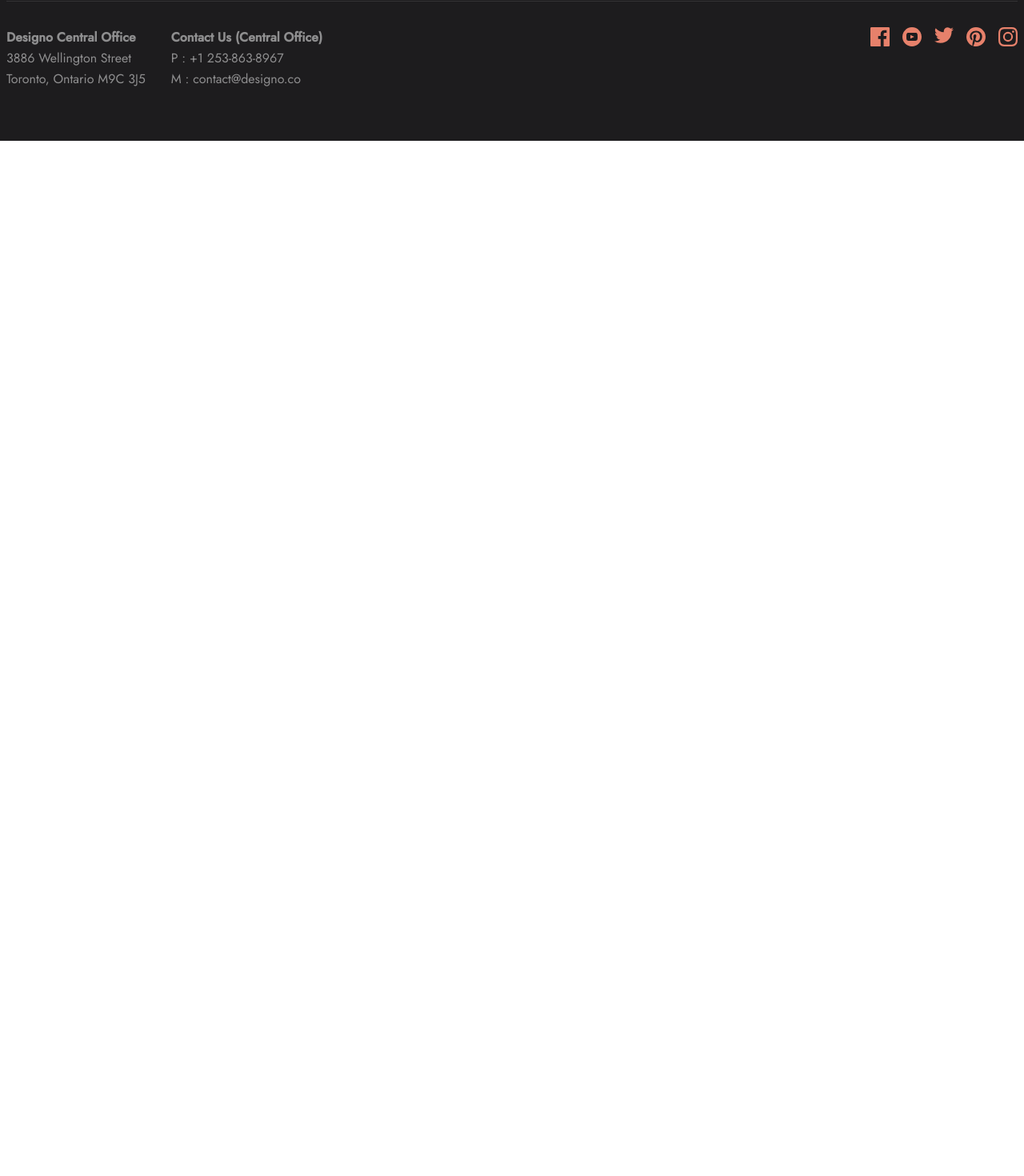
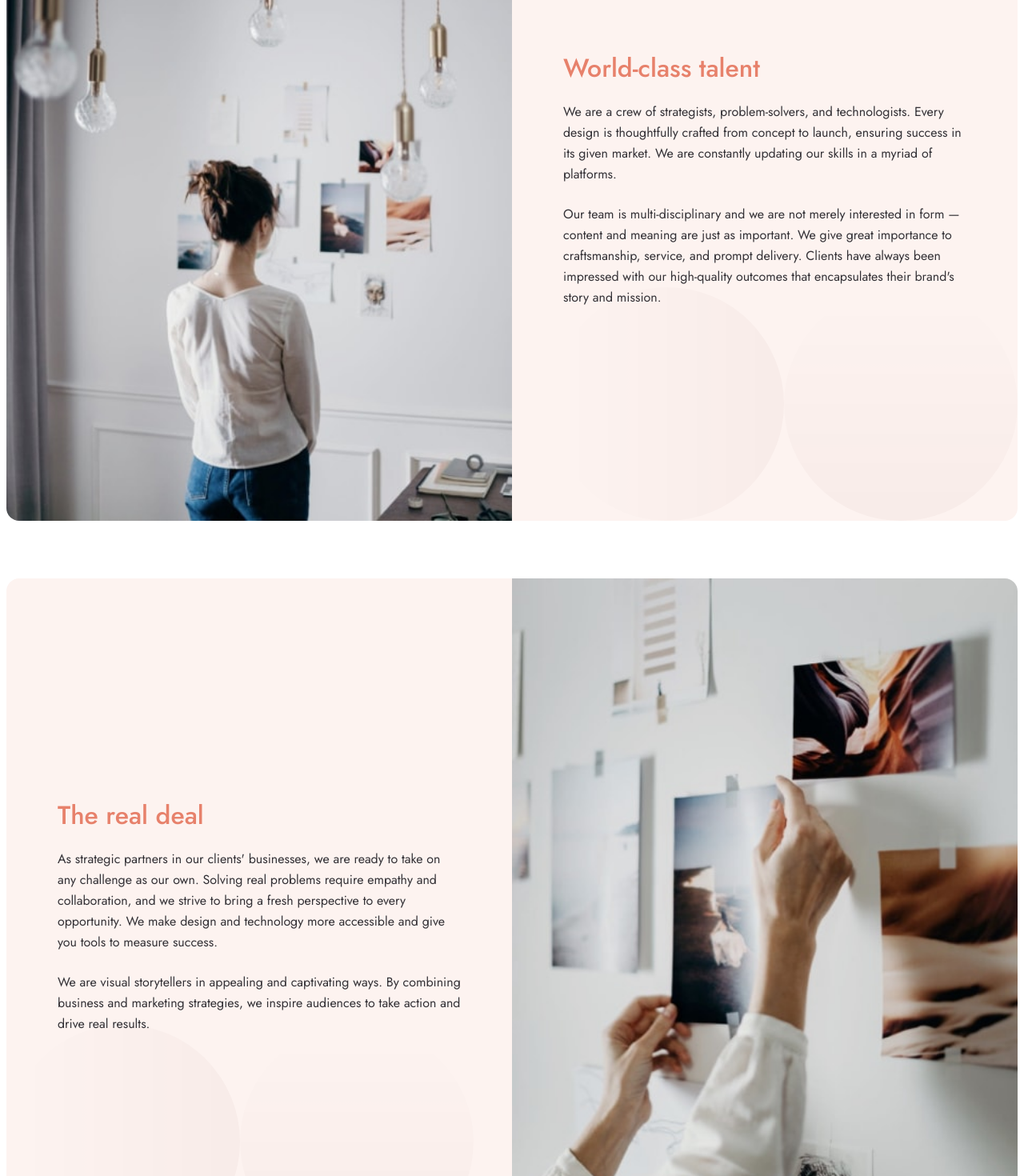
Before and after one commit to ngiles1/designo, a Next.js app: page /about in a window 1280 px wide. Shown: the part 980-2450 px from the top of the page at 80% size. Before the commit the page ends 1156 px from the top, so only its background shows below. Built offline with nearby package versions, Linux system fonts and the light colour scheme.

Commit message:
Build out About page world-class-talent/real-deal sections with new FeatureBlock component
Adds a reusable image + text panel component (with a left/right reverse variant) matching the About page mockups, and wires it up for the two content sections below the hero.

```diff
--- /dev/null
+++ b/src/app/_components/feature-block.tsx
@@ -0,0 +1,81 @@
+import type { ReactNode } from "react";
+import clsx from "clsx";
+
+type FeatureBlockProps = {
+  section: string;
+  imageName: string;
+  title: string;
+  reverse?: boolean;
+  children: ReactNode;
+};
+
+export default function FeatureBlock({
+  section,
+  imageName,
+  title,
+  reverse = false,
+  children,
+}: FeatureBlockProps) {
+  return (
+    <section
+      className={clsx(
+        "flex",
+        "flex-col",
+        reverse ? "lg:flex-row-reverse" : "lg:flex-row",
+        "mb-18",
+        "sm:rounded-2xl",
+        "overflow-hidden",
+      )}
+    >
+      <img
+        src={`/assets/${section}/mobile/${imageName}`}
+        alt=""
+        className="w-full h-80 object-cover sm:hidden"
+      />
+      <img
+        src={`/assets/${section}/tablet/${imageName}`}
+        alt=""
+        className="hidden w-full h-80 object-cover sm:block lg:hidden"
+      />
+      <img
+        src={`/assets/${section}/desktop/${imageName}`}
+        alt=""
+        className="hidden lg:block lg:w-1/2 h-auto object-cover"
+      />
+
+      <div
+        className={clsx(
+          "flex",
+          "items-center",
+          "lg:w-1/2",
+          "bg-pale-peach",
+          "p-16",
+          "relative",
+          "overflow-hidden",
+        )}
+      >
+        <img
+          src="/assets/shared/desktop/bg-pattern-two-circles.svg"
+          alt=""
+          className={clsx("absolute", "bottom-0", reverse ? "left-0" : "right-0")}
+        />
+        <div className="z-1">
+          <h2
+            className={clsx(
+              "text-peach",
+              "font-medium",
+              "text-[2rem]",
+              "leading-[1.1]",
+              "mb-6",
+            )}
+          >
+            {title}
+          </h2>
+          <div className="text-dark-grey leading-[1.625] space-y-6">
+            {children}
+          </div>
+        </div>
+      </div>
+    </section>
+  )
+};
--- a/src/app/about/page.tsx
+++ b/src/app/about/page.tsx
@@ -1,4 +1,5 @@
 import clsx from "clsx";
+import FeatureBlock from "@/app/_components/feature-block";
 
 export default function About() {
   return (
@@ -77,6 +78,46 @@ export default function About() {
           </div>
         </div>
       </section>
+
+      <FeatureBlock
+        section="about"
+        imageName="image-world-class-talent.jpg"
+        title="World-class talent"
+      >
+        <p>
+          We are a crew of strategists, problem-solvers, and technologists.
+          Every design is thoughtfully crafted from concept to launch,
+          ensuring success in its given market. We are constantly updating
+          our skills in a myriad of platforms.
+        </p>
+        <p>
+          Our team is multi-disciplinary and we are not merely interested in
+          form — content and meaning are just as important. We give great
+          importance to craftsmanship, service, and prompt delivery. Clients
+          have always been impressed with our high-quality outcomes that
+          encapsulates their brand&apos;s story and mission.
+        </p>
+      </FeatureBlock>
+
+      <FeatureBlock
+        section="about"
+        imageName="image-real-deal.jpg"
+        title="The real deal"
+        reverse
+      >
+        <p>
+          As strategic partners in our clients&apos; businesses, we are ready
+          to take on any challenge as our own. Solving real problems require
+          empathy and collaboration, and we strive to bring a fresh
+          perspective to every opportunity. We make design and technology
+          more accessible and give you tools to measure success.
+        </p>
+        <p>
+          We are visual storytellers in appealing and captivating ways. By
+          combining business and marketing strategies, we inspire audiences
+          to take action and drive real results.
+        </p>
+      </FeatureBlock>
     </div>
   )
 };
```
